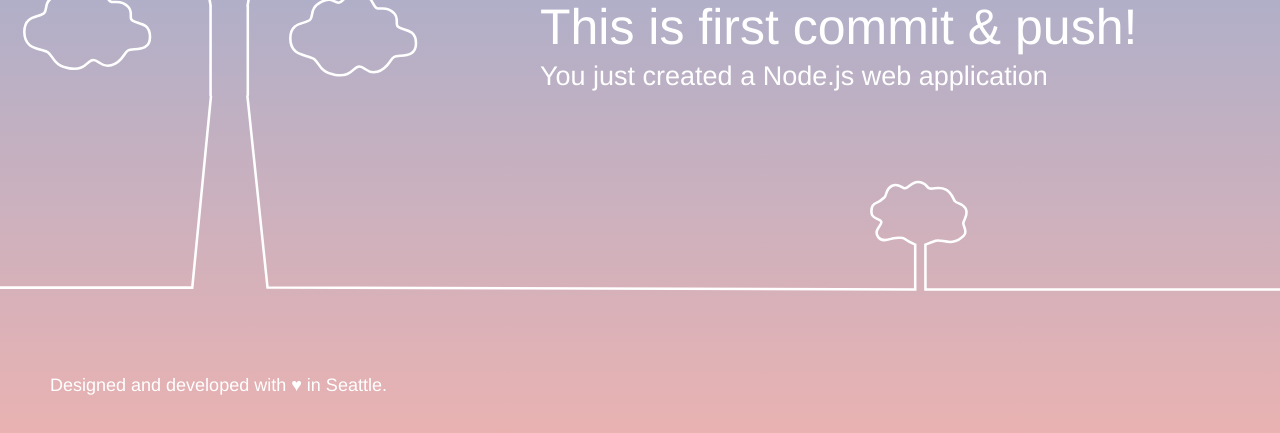
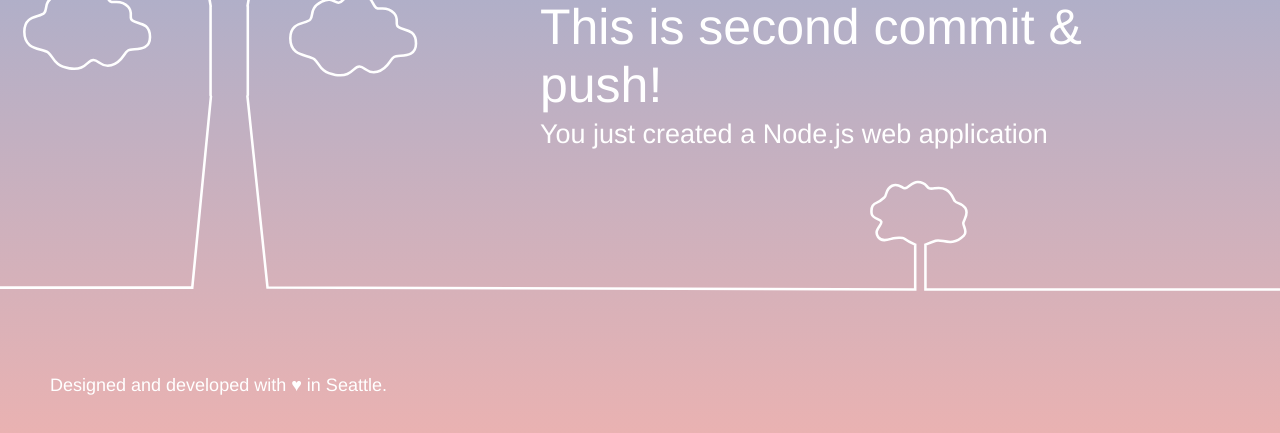
Before and after one commit to navin-altbalaji/codeStarFirstApp, a website: page public/index.html in a window 1280 px wide. Shown: the part 355-788 px from the top of the page. Drawn offline with Linux system fonts and the light colour scheme.

Commit message:
second commit

```diff
--- a/public/index.html
+++ b/public/index.html
@@ -58,7 +58,7 @@
         <div class="message">
             <a class="twitter-link" href="http://twitter.com/home/?status=I%20created%20a%20project%20with%20AWS%20CodeStar!%20%23AWS%20%23AWSCodeStar%20https%3A%2F%2Faws.amazon.com%2Fcodestar"><img src="img/tweet.svg" /></a>
             <div class="text">
-                <h1>This is first commit & push!</h1>
+                <h1>This is second commit & push!</h1>
                 <h2>You just created a Node.js web application</h2>
             </div>
         </div>
```
